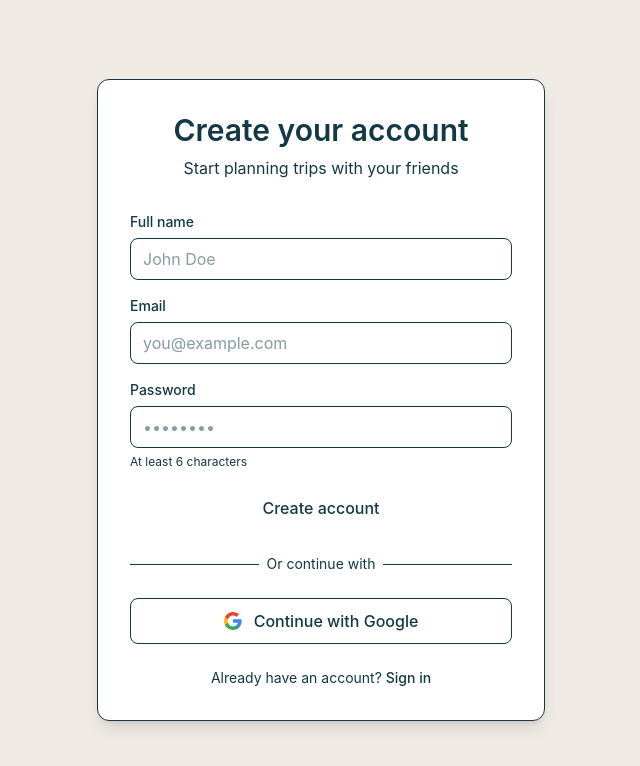
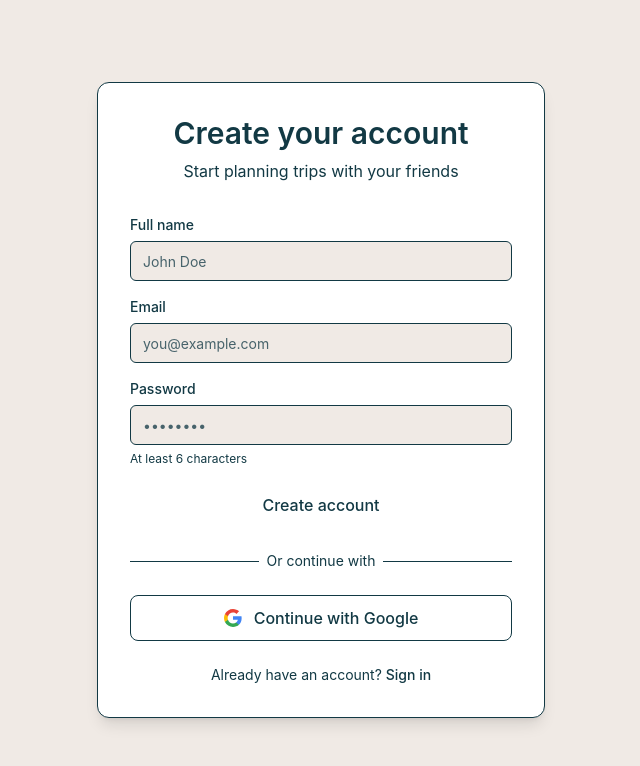
Before and after one commit to colin-rod/tripthreads, a Next.js app in the folder apps/web/: page /signup in a window 1280 px wide. Shown: the top 766 px of the page, without its empty margins (319-959 px from the left). Built offline with nearby package versions, Linux system fonts and the light colour scheme; no server answers.

Commit message:
refactor(web): use shared input component on auth pages

```diff
--- a/apps/web/app/(auth)/login/page.tsx
+++ b/apps/web/app/(auth)/login/page.tsx
@@ -3,6 +3,7 @@
 import { useState } from 'react'
 import { useRouter } from 'next/navigation'
 import Link from 'next/link'
+import { Input } from '@/components/ui/input'
 import { useAuth } from '@/lib/auth/auth-context'
 
 export default function LoginPage() {
@@ -59,14 +60,13 @@ export default function LoginPage() {
           <label htmlFor="email" className="block text-sm font-medium text-[--foreground] mb-1.5">
             Email
           </label>
-          <input
+          <Input
             id="email"
             type="email"
             value={email}
             onChange={e => setEmail(e.target.value)}
             required
             disabled={loading}
-            className="w-full px-3 py-2 border border-[--border] rounded-lg focus:ring-2 focus:ring-[--primary] focus:border-transparent disabled:opacity-50 disabled:cursor-not-allowed"
             placeholder="you@example.com"
           />
         </div>
@@ -78,14 +78,13 @@ export default function LoginPage() {
           >
             Password
           </label>
-          <input
+          <Input
             id="password"
             type="password"
             value={password}
             onChange={e => setPassword(e.target.value)}
             required
             disabled={loading}
-            className="w-full px-3 py-2 border border-[--border] rounded-lg focus:ring-2 focus:ring-[--primary] focus:border-transparent disabled:opacity-50 disabled:cursor-not-allowed"
             placeholder="••••••••"
           />
         </div>
--- a/apps/web/app/(auth)/signup/page.tsx
+++ b/apps/web/app/(auth)/signup/page.tsx
@@ -3,6 +3,7 @@
 import { useState } from 'react'
 import { useRouter } from 'next/navigation'
 import Link from 'next/link'
+import { Input } from '@/components/ui/input'
 import { useAuth } from '@/lib/auth/auth-context'
 
 export default function SignupPage() {
@@ -94,14 +95,13 @@ export default function SignupPage() {
           >
             Full name
           </label>
-          <input
+          <Input
             id="fullName"
             type="text"
             value={fullName}
             onChange={e => setFullName(e.target.value)}
             required
             disabled={loading}
-            className="w-full px-3 py-2 border border-[--border] rounded-lg focus:ring-2 focus:ring-[--primary] focus:border-transparent disabled:opacity-50 disabled:cursor-not-allowed"
             placeholder="John Doe"
           />
         </div>
@@ -110,14 +110,13 @@ export default function SignupPage() {
           <label htmlFor="email" className="block text-sm font-medium text-[--foreground] mb-1.5">
             Email
           </label>
-          <input
+          <Input
             id="email"
             type="email"
             value={email}
             onChange={e => setEmail(e.target.value)}
             required
             disabled={loading}
-            className="w-full px-3 py-2 border border-[--border] rounded-lg focus:ring-2 focus:ring-[--primary] focus:border-transparent disabled:opacity-50 disabled:cursor-not-allowed"
             placeholder="you@example.com"
           />
         </div>
@@ -129,14 +128,13 @@ export default function SignupPage() {
           >
             Password
           </label>
-          <input
+          <Input
             id="password"
             type="password"
             value={password}
             onChange={e => setPassword(e.target.value)}
             required
             disabled={loading}
-            className="w-full px-3 py-2 border border-[--border] rounded-lg focus:ring-2 focus:ring-[--primary] focus:border-transparent disabled:opacity-50 disabled:cursor-not-allowed"
             placeholder="••••••••"
           />
           <p className="mt-1.5 text-xs text-[--muted-foreground]">At least 6 characters</p>
```
